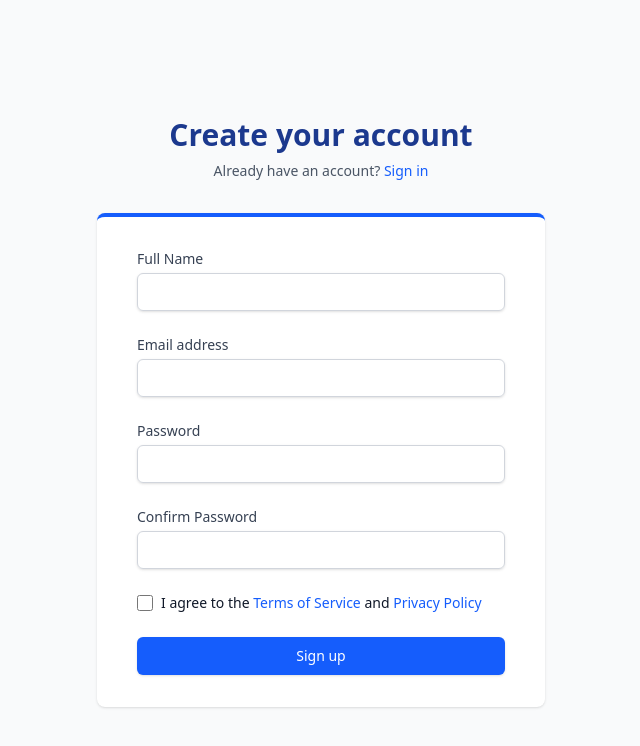
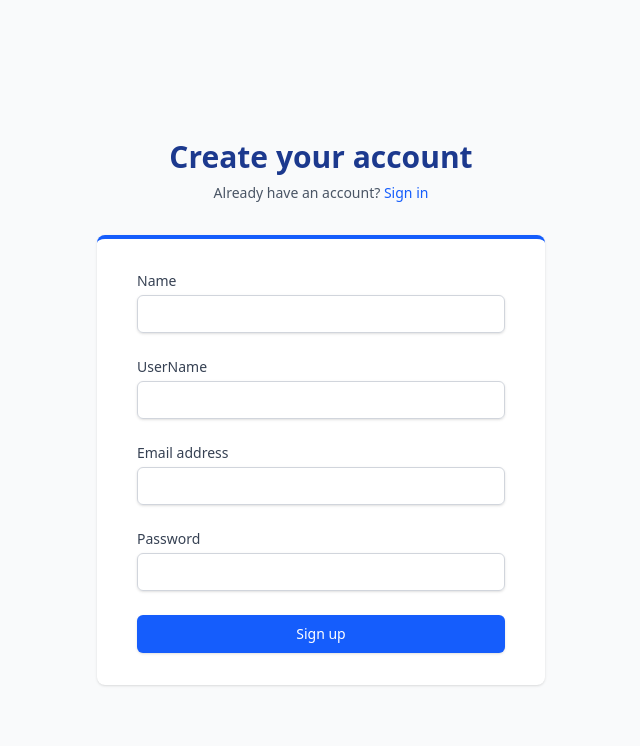
Before and after one commit to mohamedelasri202/JobFinderPojects, an Angular app: page /inscription in a window 1280 px wide. Shown: the top 746 px of the page, without its empty margins (319-959 px from the left). Built offline with nearby package versions, Linux system fonts and the light colour scheme.

Commit message:
now the methodes for sign up is working now and its there

```diff
--- a/backend/db.json
+++ b/backend/db.json
@@ -1,3 +1,25 @@
 {
-    "users":[]
+  "users": [
+    {
+      "id": "a555",
+      "userName": "fadsfasd",
+      "name": "fasdf",
+      "email": "Mohamedelasri971+simplon@gmail.com",
+      "password": "123456798"
+    },
+    {
+      "id": "ad1f",
+      "userName": "afdadf",
+      "name": "afdad",
+      "email": "mohamedelasri971@gmail.com",
+      "password": "1234679"
+    },
+    {
+      "id": "c171",
+      "userName": "afasdf",
+      "name": "sdfadf",
+      "email": "mohamedelasri971@gmail.com",
+      "password": "1324679"
+    }
+  ]
 }
--- a/db.json
+++ /dev/null
@@ -1,3 +0,0 @@
-{
-    "users": []
-}
--- a/src/app/auth/inscription/inscription.html
+++ b/src/app/auth/inscription/inscription.html
@@ -13,23 +13,32 @@
 
     <div class="mt-8 sm:mx-auto sm:w-full sm:max-w-md">
         <div class="bg-white py-8 px-4 shadow sm:rounded-lg sm:px-10 border-t-4 border-blue-600">
-            <form #form ="ngForm" (ngSumbet)="onSubmet()" class="space-y-6" action="#" method="POST">
+            <form [formGroup]="registerForm" (ngSubmit)="onSubmit()" class="space-y-6" action="#" method="POST">
                 <div>
                     <label for="name" class="block text-sm font-medium text-gray-700">
-                        Full Name
+                         Name
                     </label>
                     <div class="mt-1">
-                        <input id="name" name="name" type="text" autocomplete="name" required
+                        <input id="name" name="name" type="text" formControlName="name" autocomplete="name" required
+                            class="appearance-none block w-full px-3 py-2 border border-gray-300 rounded-md shadow-sm placeholder-gray-400 focus:outline-none focus:ring-blue-500 focus:border-blue-500 sm:text-sm">
+                    </div>
+                </div>
+                <div>
+                    <label for="name" class="block text-sm font-medium text-gray-700">
+                         UserName
+                    </label>
+                    <div class="mt-1">
+                        <input id="UserName" name="UserName" type="text" formControlName="userName" autocomplete="name" required
                             class="appearance-none block w-full px-3 py-2 border border-gray-300 rounded-md shadow-sm placeholder-gray-400 focus:outline-none focus:ring-blue-500 focus:border-blue-500 sm:text-sm">
                     </div>
                 </div>
 
                 <div>
-                    <label for="email" class="block text-sm font-medium text-gray-700">
+                    <label for="email"  class="block text-sm font-medium text-gray-700">
                         Email address
                     </label>
                     <div class="mt-1">
-                        <input id="email" name="email" type="email" autocomplete="email" required
+                        <input id="email" name="email" type="email" formControlName="email" autocomplete="email" required
                             class="appearance-none block w-full px-3 py-2 border border-gray-300 rounded-md shadow-sm placeholder-gray-400 focus:outline-none focus:ring-blue-500 focus:border-blue-500 sm:text-sm">
                     </div>
                 </div>
@@ -39,29 +48,9 @@
                         Password
                     </label>
                     <div class="mt-1">
-                        <input id="password" name="password" type="password" autocomplete="new-password" required
+                        <input id="password" name="password" type="password" formControlName="password" autocomplete="new-password" required
                             class="appearance-none block w-full px-3 py-2 border border-gray-300 rounded-md shadow-sm placeholder-gray-400 focus:outline-none focus:ring-blue-500 focus:border-blue-500 sm:text-sm">
                     </div>
-                </div>
-
-                <div>
-                    <label for="confirm-password" class="block text-sm font-medium text-gray-700">
-                        Confirm Password
-                    </label>
-                    <div class="mt-1">
-                        <input id="confirm-password" name="confirm-password" type="password" autocomplete="new-password"
-                            required
-                            class="appearance-none block w-full px-3 py-2 border border-gray-300 rounded-md shadow-sm placeholder-gray-400 focus:outline-none focus:ring-blue-500 focus:border-blue-500 sm:text-sm">
-                    </div>
-                </div>
-
-                <div class="flex items-center">
-                    <input id="terms" name="terms" type="checkbox" required
-                        class="h-4 w-4 text-blue-600 focus:ring-blue-500 border-gray-300 rounded">
-                    <label for="terms" class="ml-2 block text-sm text-gray-900">
-                        I agree to the <a href="#" class="text-blue-600 hover:text-blue-500">Terms of Service</a> and <a
-                            href="#" class="text-blue-600 hover:text-blue-500">Privacy Policy</a>
-                    </label>
                 </div>
 
                 <div>
--- a/src/app/auth/inscription/inscription.ts
+++ b/src/app/auth/inscription/inscription.ts
@@ -2,10 +2,12 @@ import { Component, inject } from '@angular/core';
 import { Form, FormBuilder, FormGroup, FormsModule,Validator, Validators } from '@angular/forms';
 import { Auth } from '../../services/auth/auth';
 import { email, required } from '@angular/forms/signals';
+import { errorContext } from 'rxjs/internal/util/errorContext';
+import { ReactiveFormsModule } from '@angular/forms';
 
 @Component({
   selector: 'app-inscription',
-  imports: [FormsModule],
+  imports: [ReactiveFormsModule],
   templateUrl: './inscription.html',
   styleUrl: './inscription.css',
 })
@@ -20,6 +22,7 @@ export class Inscription {
     ngOnInit():void{
       this.registerForm =this.fb.group({
         userName:['',[Validators.required,Validators.pattern(/^[a-zA-Z0-9_]{3,}$/)]],
+        name:['',[Validators.required,Validators.pattern(/^[a-zA-Z0-9_]{3,}$/)]],
         email:['',[Validators.required,Validators.email]],
         password:['',[Validators.required,Validators.minLength(6)]]
       })
@@ -29,10 +32,21 @@ export class Inscription {
 
 
 
-  onSubmet(){
+  onSubmit(){
     if(this.registerForm.invalid){
       this.registerForm.markAllAsTouched();
+      return;
     }
+
+     const user = this.registerForm.value
+     this.authservice.register(user).subscribe({
+      next:(Response)=>{
+        this.registerForm.reset();
+      },
+      error:(err)=>{
+        console.error('Registration failed', err)
+      }
+     })
 
   }
 
--- a/src/app/services/auth/auth.ts
+++ b/src/app/services/auth/auth.ts
@@ -7,7 +7,7 @@ import { Observable } from 'rxjs';
 })
 export class Auth {
   private http = inject(HttpClient);
-  private apiUrl = 'https//:localhost:3000'
+  private apiUrl = 'http://localhost:3000'
 
 
 
@@ -22,6 +22,7 @@ export class Auth {
 
 
   register(userData:any):Observable<any>{
+    console.log("its in the service")
     return this.http.post(`${this.apiUrl}/users`,userData);
   }
 
```
Also changed, not shown: src/app/modules/user/user-module.ts (+7 -6 lines).
